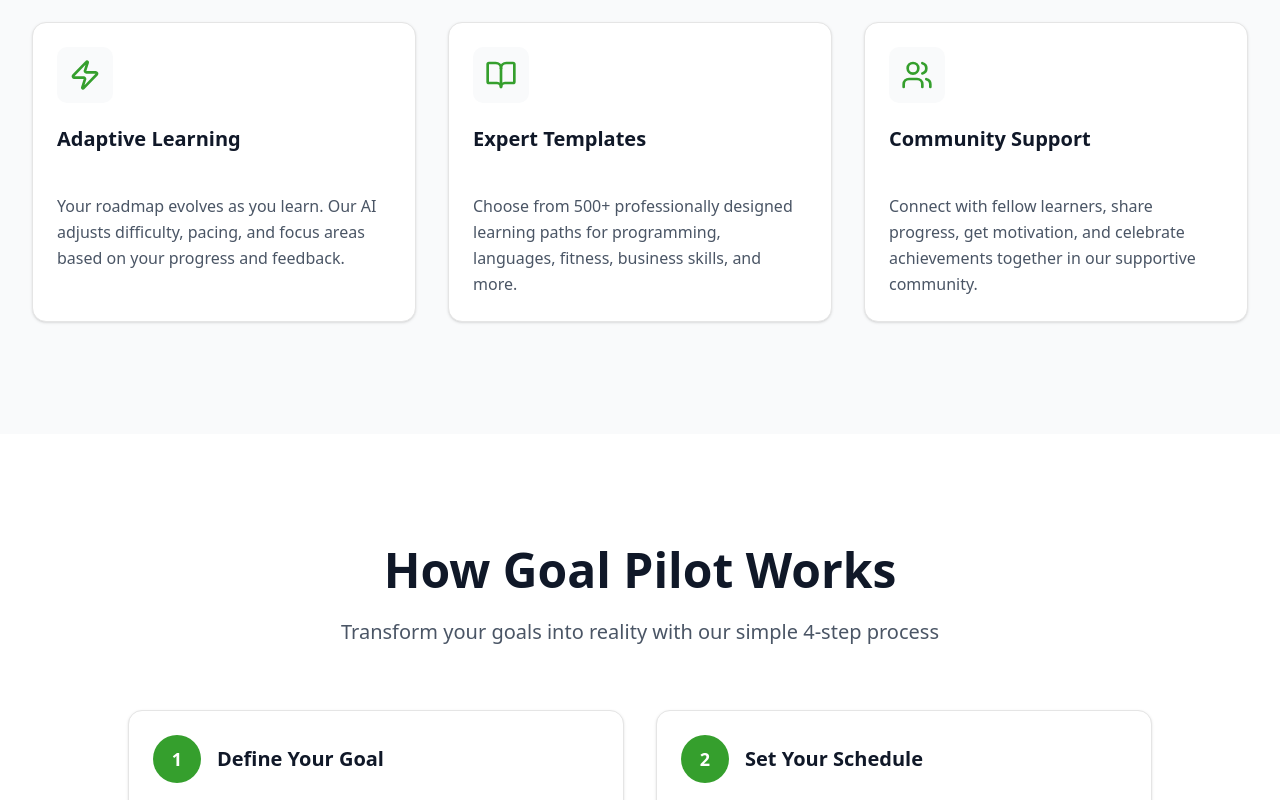
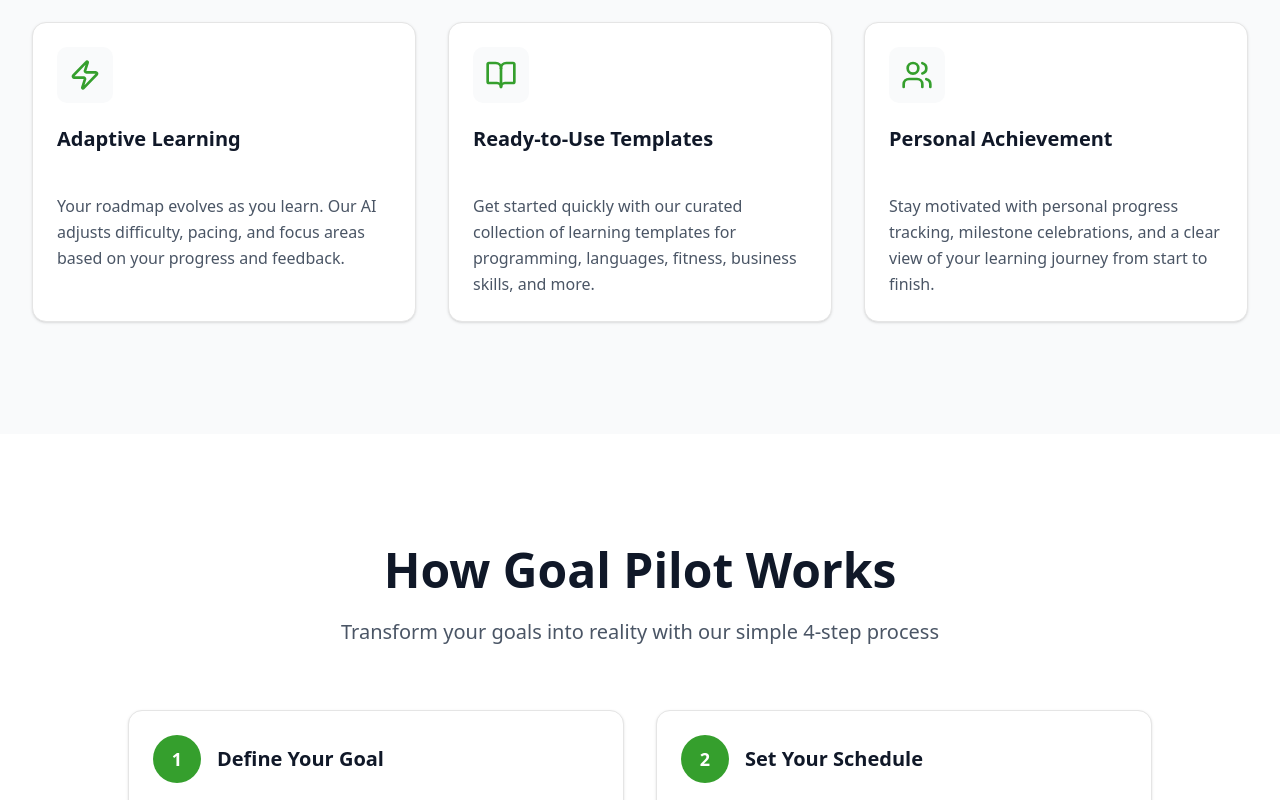
Before and after one commit to jukemori/goal-pilot, a Next.js app: page / in a window 1280 px wide. Shown: the part 1700-2500 px from the top of the page. Built offline with nearby package versions, Linux system fonts and the light colour scheme.

Commit message:
feat: update landing page text

```diff
--- a/app/page.tsx
+++ b/app/page.tsx
@@ -238,13 +238,13 @@
                   <BookOpen className="h-8 w-8 text-primary" />
                 </div>
                 <CardTitle className="text-xl font-bold text-gray-900">
-                  Expert Templates
+                  Ready-to-Use Templates
                 </CardTitle>
               </CardHeader>
               <CardContent>
                 <CardDescription className="text-gray-600 text-base leading-relaxed">
-                  Choose from 500+ professionally designed learning paths for
-                  programming, languages, fitness, business skills, and more.
+                  Get started quickly with our curated collection of learning templates
+                  for programming, languages, fitness, business skills, and more.
                 </CardDescription>
               </CardContent>
             </Card>
@@ -255,14 +255,13 @@
                   <Users className="h-8 w-8 text-primary" />
                 </div>
                 <CardTitle className="text-xl font-bold text-gray-900">
-                  Community Support
+                  Personal Achievement
                 </CardTitle>
               </CardHeader>
               <CardContent>
                 <CardDescription className="text-gray-600 text-base leading-relaxed">
-                  Connect with fellow learners, share progress, get motivation,
-                  and celebrate achievements together in our supportive
-                  community.
+                  Stay motivated with personal progress tracking, milestone celebrations,
+                  and a clear view of your learning journey from start to finish.
                 </CardDescription>
               </CardContent>
             </Card>
@@ -365,7 +364,7 @@
               {
                 question: "What types of goals can I create?",
                 answer:
-                  "Goal Pilot supports learning goals across programming, languages, fitness, business skills, creative pursuits, and academic subjects with pre-built templates.",
+                  "Goal Pilot supports learning goals across programming, languages, fitness, business skills, creative pursuits, and academic subjects. You can use our templates or create custom goals.",
               },
               {
                 question: "How does progress tracking work?",
@@ -500,7 +499,7 @@
                 </li>
                 <li>
                   <Link href="#" className="hover:text-primary">
-                    Community
+                    Documentation
                   </Link>
                 </li>
                 <li>
```
